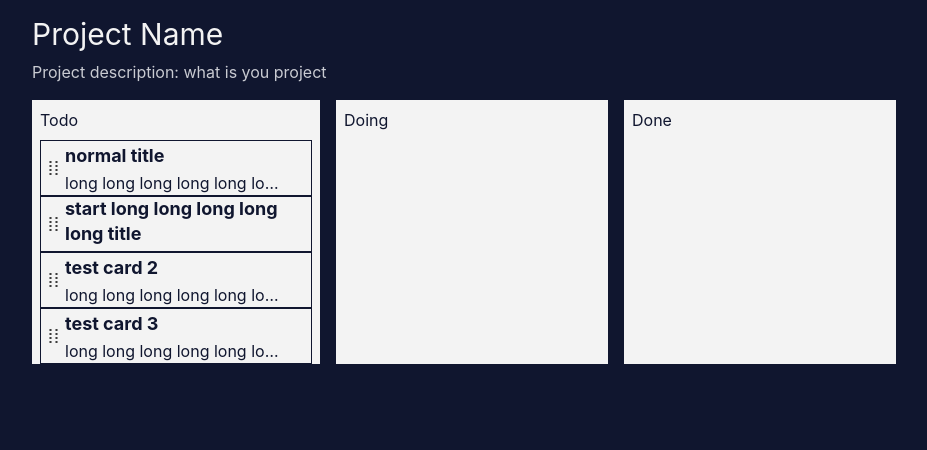
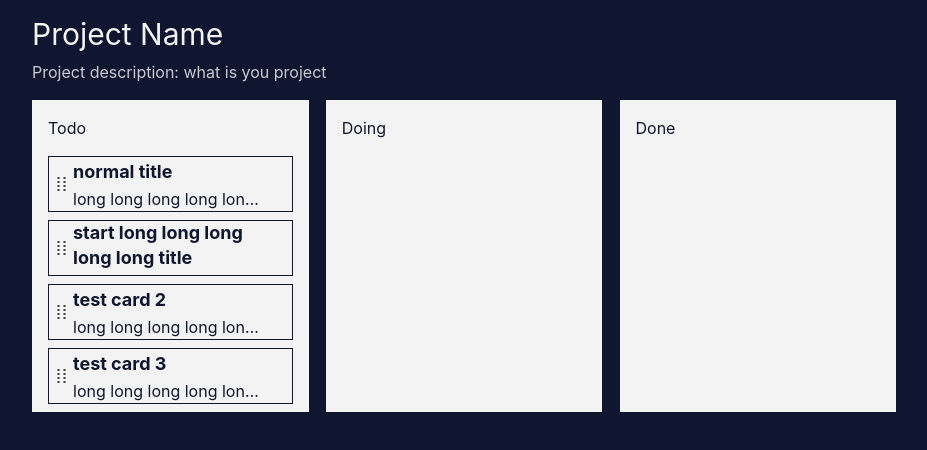
Before and after one commit to goot4/my-kanban-app, a React (Create React App) app: page / in a window 1280 px wide. Shown: the top 450 px of the page, without its empty margins (176-1103 px from the left). Built offline with nearby package versions, Linux system fonts and the light colour scheme; the HTML template or start-up script is replaced by a standard one.

Commit message:
layout problem fixed

```diff
--- a/src/App.jsx
+++ b/src/App.jsx
@@ -84,7 +84,7 @@ function App() {
         <DndContext collisionDetection={closestCorners}
                     onDragStart={handleDragStart} onDragOver={handleDragOver}
                     onDragEnd={handleDragEnd}>
-          <div className="w-full px-4 flex flex-row space-x-4">
+          <div className="w-full px-4 flex flex-row justify-center space-x-[2%]">
             <List list={lists[0]}/>
             <List list={lists[1]}/>
             <List list={lists[2]}/>
--- a/src/components/card.jsx
+++ b/src/components/card.jsx
@@ -16,7 +16,7 @@ export default function Card({cardData}) {
   }
   return (
     <SortableItem id={cardData.id}>
-      <div className="h-14 border-base-100 border-x border-y mx-2 flex flex-row items-stretch cursor-pointer transition-all hover:translate-x-[2px] hover:translate-y-[-2px] hover:shadow-[-4px_4px_0px] hover:shadow-base-100"
+      <div className="h-14 border-base-100 bg-primary border-x border-y mx-2 flex flex-row items-stretch cursor-pointer transition-all hover:translate-x-[2px] hover:translate-y-[-2px] hover:shadow-[-4px_4px_0px] hover:shadow-base-100"
            onPointerEnter={pointerEnterHandler} onPointerLeave={pointerLeaveHandler}>
         <div className="flex flex-row items-center">
           <svg width="24px" height="24px" viewBox="0 0 24 24" fill="none" xmlns="http://www.w3.org/2000/svg">
--- a/src/components/list.jsx
+++ b/src/components/list.jsx
@@ -7,7 +7,7 @@ export default function List({list}){
   const {setNodeRef}=useDroppable({id:list.id});
   return (
     <SortableContext id={list.id} items={list.cards} strategy={verticalListSortingStrategy}>
-      <div ref={setNodeRef} className="w-1/3 min-h-32 bg-primary flex flex-col">
+      <div ref={setNodeRef} className="w-[32%] p-2 min-h-64 bg-primary flex flex-col space-y-2">
         <p className="text-base-100 ml-2 my-2">{list.title}</p>
         {list.cards.map((card) => (
           <Card key={card.id} cardData={card}></Card>
```
